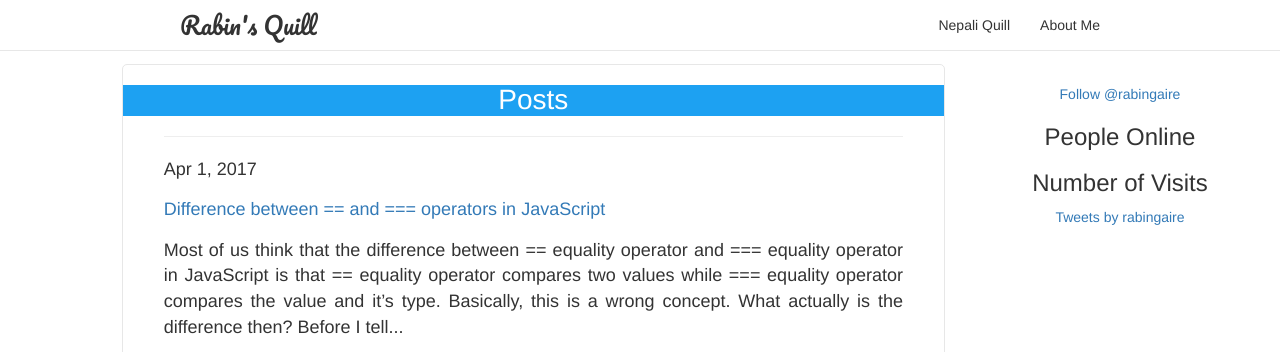
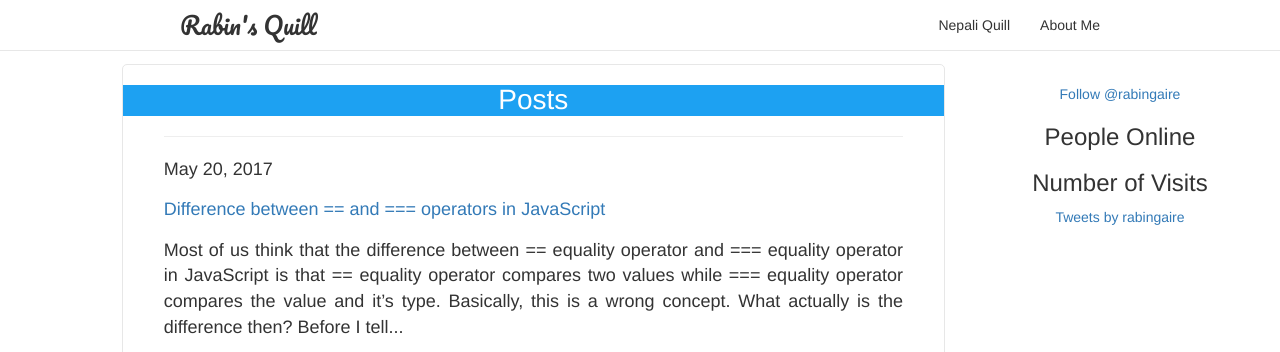
Before and after one commit to rabingaire/rabingaire.github.io, a Jekyll site: the page built from index.html, in a window 1280 px wide and 900 px high. Shown: the top 352 px of the window. Built offline with Jekyll 4.4.1, drawn with Linux system fonts in a browser that asks for light colours; nearby versions of some CDN libraries; a script that is not in the unit is left out; comment, search, counter and statistics services are not loaded.

Commit message:
date fixed

```diff
--- a/_posts/2017-05-20-difference-between-==-operator-and-===-operator.markdown
+++ b/_posts/2017-05-20-difference-between-==-operator-and-===-operator.markdown
@@ -1,7 +1,7 @@
 ---
 layout: post
 title:  "Difference between == and === operators in JavaScript"
-date:   2017-04-01 20:26:21 +0545
+date:   2017-05-20 20:26:21 +0545
 description: "What might be the Difference between == and === operators in JavaScript. The answer is here."
 permalink: /difference-between-==-and-===-operators-in-javaScript/
 ---
```
